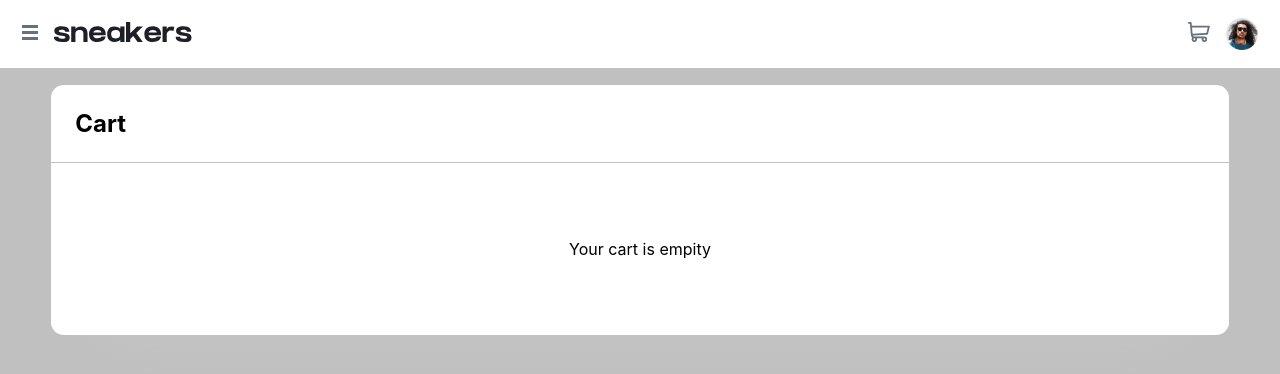
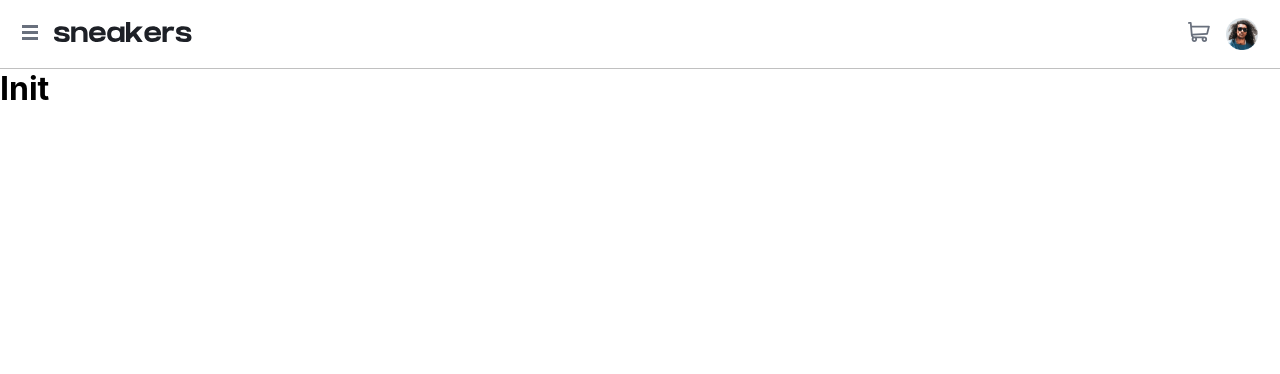
Before and after one commit to mateusisrael/ecommerce-product-page, a React (Create React App) app: page / in a window 1280 px wide. Shown: the top 374 px of the page. Built offline with nearby package versions, Linux system fonts and the light colour scheme.

Commit message:
handle cart modal

```diff
--- a/src/api/data.ts
+++ b/src/api/data.ts
@@ -1,6 +1,15 @@
-import FALL_LIMITED_EDITION_THUMB from '../images/image-product-1-thumbnail.png'
+import FALL_LIMITED_EDITION_THUMB from '../images/image-product-1-thumbnail.jpg'
 
-export const products = [
+export interface IProduct {
+  id: number,
+  title: string,
+  description: string
+  thumb: string,
+  price: number,
+  discountPercentage: number,
+}
+
+export const products: [IProduct] = [
   {
     id: 1,
     title: 'Fall Limited Edition Sneakers',
--- a/src/components/organisms/Cart/index.tsx
+++ b/src/components/organisms/Cart/index.tsx
@@ -1,22 +1,24 @@
 import { FunctionComponent } from 'react';
+import { IProduct } from '../../../api/data';
 import { Section, Overlay, HGroup, Content } from './styles';
 
 interface CartProps {
-
+  products?: [IProduct]
 }
 
-const Cart: FunctionComponent<CartProps> = () => {
-  const cartContent = []
+const Cart: FunctionComponent<CartProps> = ({ products }) => {
+
   return (
+    console.log('Products:', products),
     <Overlay>
       <Section>
         <HGroup><h1>Cart</h1></HGroup>
 
-        {cartContent.length <= 0  && (
+        {/* {products && products.length <= 0  && ( */}
           <Content>
-            <p>Your cart is empity</p>
+            <p>Your cart is empty.</p>
           </Content>
-        )}
+        {/* )} */}
       </Section>
     </Overlay>
   );
--- a/src/components/organisms/Header/index.tsx
+++ b/src/components/organisms/Header/index.tsx
@@ -1,4 +1,4 @@
-import { FunctionComponent } from 'react';
+import { FunctionComponent, Dispatch, SetStateAction } from 'react';
 import * as S from './styles';
 
 import menuSVG from '../../../images/icon-menu.svg';
@@ -7,10 +7,10 @@ import cartSVG from '../../../images/icon-cart.svg';
 import avatarPNG from '../../../images/image-avatar.png';
 
 interface HeaderProps {
-
+  handleModal: any
 }
 
-const Header: FunctionComponent<HeaderProps> = () => {
+const Header: FunctionComponent<HeaderProps> = ({ handleModal }) => {
   const menuItems = [
     {
       name: "Collections",
@@ -39,7 +39,7 @@ const Header: FunctionComponent<HeaderProps> = () => {
         <S.Margin margin={'0 1rem 0 0'}>
           <nav>
             <figure>
-              <img src={menuSVG} />
+              <img alt={'menu icon'} src={menuSVG} />
             </figure>
             {/* <ul>
               {menuItems.map((item, i) => <li key={i}>{item.name}</li>)}
@@ -47,13 +47,13 @@ const Header: FunctionComponent<HeaderProps> = () => {
           </nav>
         </S.Margin>
         <figure>
-          <img src={logoSVG} />
+          <img alt={'logo'} src={logoSVG} />
         </figure>
       </S.View>
       <S.View>
         <S.Margin margin={'0 1rem 0 0'}>
           <figure>
-            <img src={cartSVG} />
+            <img alt={'cart icon'} onClick={() => handleModal('cart')} src={cartSVG} />
           </figure>
         </S.Margin>
 
--- a/src/components/templates/Layout/index.tsx
+++ b/src/components/templates/Layout/index.tsx
@@ -1,16 +1,44 @@
-import { FunctionComponent } from 'react';
+import { FunctionComponent, useEffect, useState } from 'react';
 import Header from '../../organisms/Header';
 import Cart from '../../organisms/Cart'
+
+import { products as data, IProduct } from '../../../api/data';
 
 
 interface LayoutProps {
 }
 
+// interface IModals {
+//   [key: string]: boolean
+// }
+
 const Layout: FunctionComponent<LayoutProps> = ({ children }) => {
+  // const [products, setProducts] = useState<undefined | [IProduct]>(undefined)
+  const [modals, setModals] = useState({
+    "cart": false,
+    "menu": false
+  });
+  // const [cartModal, setCartModal] = useState(false);
+  const [inCart, setInCart] = useState<undefined | [IProduct]>([data[0]])
+  // useEffect(() => {
+  //   setTimeout(() => setProducts(data), 3000)
+  // }, [])
+
+  const handleModal = (modal: string) => {
+    // const newModals = modals
+    // newModals[modal] = !newModals[modal]
+    setModals({
+      ...modals,
+      [modal]: !modals['cart']
+    })
+  }
+
   return (
     <body>
-      <Header />
-      <Cart />
+      <Header handleModal={handleModal}/>
+      {modals.cart && (
+        <Cart products={inCart}/>
+      )}
       {children}
 
     </body>
```
